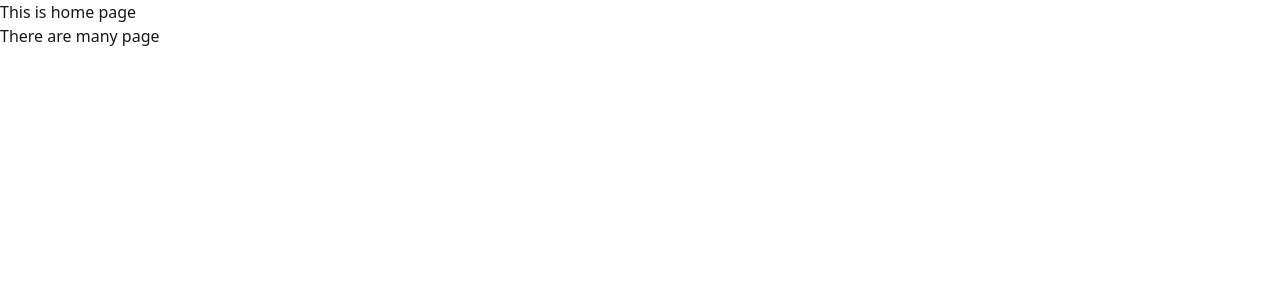
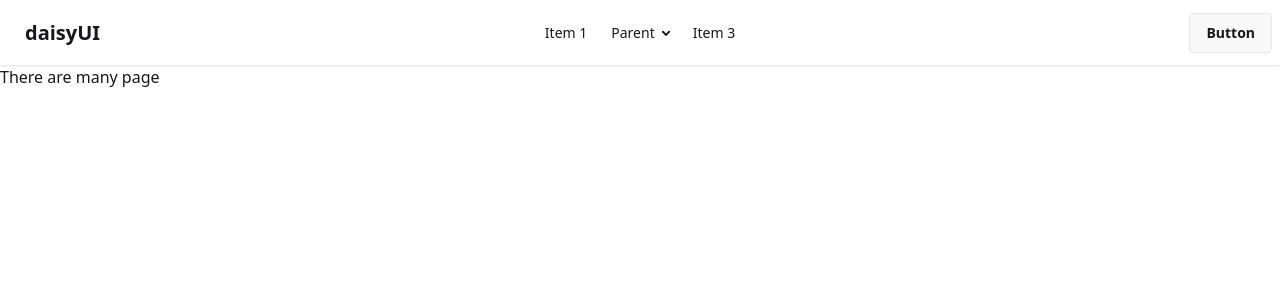
Before and after one commit to arju-Hasan/03-agritech, a Next.js app: page / in a window 1280 px wide. Shown: the top 300 px of the page. Built offline with nearby package versions, Linux system fonts and the light colour scheme.

Commit message:
navbar setup

```diff
--- a/src/app/page.js
+++ b/src/app/page.js
@@ -3,7 +3,76 @@
 export default function Home() {
   return (
     <div>
-      <h2>This is home page</h2>
+      <div className='navbar bg-base-100 shadow-sm'>
+        <div className='navbar-start'>
+          <div className='dropdown'>
+            <div tabIndex={0} role='button' className='btn btn-ghost lg:hidden'>
+              <svg
+                xmlns='http://www.w3.org/2000/svg'
+                className='h-5 w-5'
+                fill='none'
+                viewBox='0 0 24 24'
+                stroke='currentColor'>
+                {" "}
+                <path
+                  strokeLinecap='round'
+                  strokeLinejoin='round'
+                  strokeWidth='2'
+                  d='M4 6h16M4 12h8m-8 6h16'
+                />{" "}
+              </svg>
+            </div>
+            <ul
+              tabIndex='-1'
+              className='menu menu-sm dropdown-content bg-base-100 rounded-box z-1 mt-3 w-52 p-2 shadow'>
+              <li>
+                <a>Item 1</a>
+              </li>
+              <li>
+                <a>Parent</a>
+                <ul className='p-2'>
+                  <li>
+                    <a>Submenu 1</a>
+                  </li>
+                  <li>
+                    <a>Submenu 2</a>
+                  </li>
+                </ul>
+              </li>
+              <li>
+                <a>Item 3</a>
+              </li>
+            </ul>
+          </div>
+          <a className='btn btn-ghost text-xl'>daisyUI</a>
+        </div>
+        <div className='navbar-center hidden lg:flex'>
+          <ul className='menu menu-horizontal px-1'>
+            <li>
+              <a>Item 1</a>
+            </li>
+            <li>
+              <details>
+                <summary>Parent</summary>
+                <ul className='p-2 bg-base-100 w-40 z-1'>
+                  <li>
+                    <a>Submenu 1</a>
+                  </li>
+                  <li>
+                    <a>Submenu 2</a>
+                  </li>
+                </ul>
+              </details>
+            </li>
+            <li>
+              <a>Item 3</a>
+            </li>
+          </ul>
+        </div>
+        <div className='navbar-end'>
+          <a className='btn'>Button</a>
+        </div>
+      </div>
       <p>There are many page</p>
     </div>
   );
```
